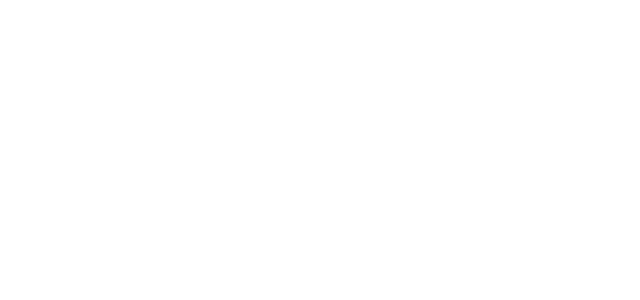
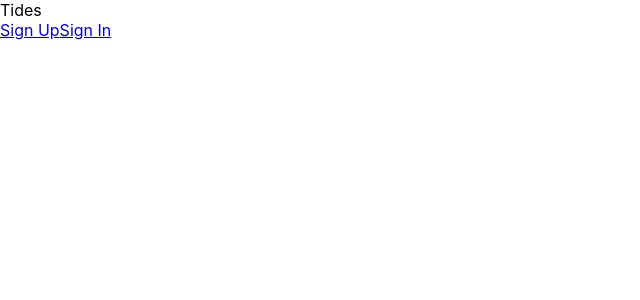
Before and after one commit to pvallerie/tides-client, a React (Create React App) app: page / in a window 1280 px wide. Shown: the top 300 px of the page, without its empty margins (0-640 px from the left). Built offline with nearby package versions, Linux system fonts and the light colour scheme.

Commit message:
Add navigation component

```diff
--- a/src/App.js
+++ b/src/App.js
@@ -4,6 +4,7 @@
 import { BrowserRouter, Switch, Route } from 'react-router-dom'
 
 import AuthenticatedRoute from './components/AuthenticatedRoute'
+import Navigation from './components/Navigation'
 import SignUp from './components/SignUp'
 import SignIn from './components/SignIn'
 
@@ -24,6 +25,7 @@
 
     return (
       <Fragment>
+        <Navigation user={user} />
         <main className="container">
           <Route path='/sign-up' render={() => (
             <SignUp setUser={this.setUser}/>
--- /dev/null
+++ b/src/components/Navigation.js
@@ -0,0 +1,31 @@
+import React, { Fragment } from 'react'
+import Nav from 'react-bootstrap/Nav'
+import Navbar from 'react-bootstrap/Navbar'
+
+const authenticatedNav = (
+    <Fragment>
+        <Nav.Link href='#/sign-out'>Sign Out</Nav.Link>
+    </Fragment>
+)
+
+const unauthenticatedNav = (
+    <Fragment>
+        <Nav.Link href="#/sign-up">Sign Up</Nav.Link>
+        <Nav.Link href="#/sign-in">Sign In</Nav.Link>
+    </Fragment>
+)
+
+const Navigation = ({ user }) => {
+    return (
+        <Navbar>
+            <Navbar.Brand>
+                Tides
+            </Navbar.Brand>
+            <Nav>
+                { user ? authenticatedNav : unauthenticatedNav }
+            </Nav>
+        </Navbar>
+    )
+}
+
+export default Navigation
```
